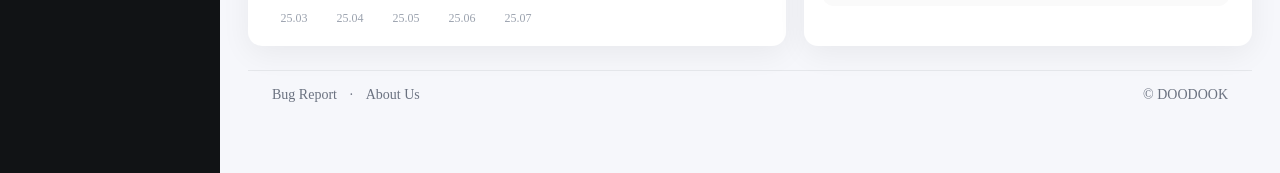
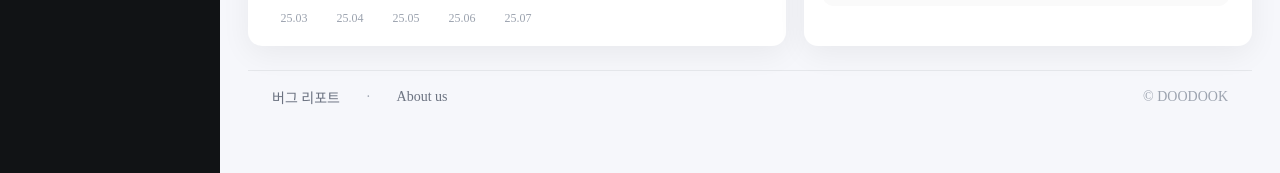
Before and after one commit to SWCMAP-C-DOODOOK/DOODOOK_FE, a React (Vite) app in the folder swcamp/: page /dashboard in a window 1280 px wide. Shown: the part 601-774 px from the top of the page. Built offline with nearby package versions, Linux system fonts and the light colour scheme; sample sign-in values are in the browser's storage.

Commit message:
feat: update footer

```diff
--- a/swcamp/src/screens/Dashboard.tsx
+++ b/swcamp/src/screens/Dashboard.tsx
@@ -1,5 +1,6 @@
 import "./Main.css";
 import Sidebar from "../screens/Sidebar";
+import Footer from "../screens/Footer";
 
 function VBar({ label, value, color }: { label: string; value: number; color: string }) {
   return (
@@ -9,45 +10,6 @@ function VBar({ label, value, color }: { label: string; value: number; color: st
       </div>
       <div className="vbar-label">{label}</div>
     </div>
-  );
-}
-
-function Footer() {
-  return (
-    <footer
-      className="footer"
-      style={{
-        marginTop: "24px",
-        padding: "16px 24px",
-        display: "flex",
-        justifyContent: "space-between",
-        alignItems: "center",
-        color: "#6b7280",
-        fontSize: "14px",
-        borderTop: "1px solid #e5e7eb",
-      }}
-    >
-      <div>
-        <a
-          href="https://github.com/SWCMAP-C-DOODOOK/DOODOOK_FE/issues"
-          target="_blank"
-          rel="noopener noreferrer"
-          style={{ color: "inherit", textDecoration: "none" }}
-        >
-          Bug Report
-        </a>
-        <span style={{ margin: "0 12px" }}>·</span>
-        <a
-            href="https://www.notion.so/SW-C-26b02d9f7737812aae4fdc97056fef78"
-            target="_blank"
-            rel="noopener noreferrer"
-            style={{ color: "inherit", textDecoration: "none" }}
-        >
-          About Us
-        </a>
-      </div>
-      <div>© DOODOOK</div>
-    </footer>
   );
 }
 
--- /dev/null
+++ b/swcamp/src/screens/Footer.tsx
@@ -0,0 +1,69 @@
+import React, { type CSSProperties } from "react";
+
+export interface FooterProps {
+  bugUrl?: string;
+  aboutHref?: string;
+  rightText?: string;
+  className?: string;
+  style?: CSSProperties;
+}
+
+const footerStyle: CSSProperties = {
+  marginTop: "24px",
+  padding: "16px 24px",
+  display: "flex",
+  justifyContent: "space-between",
+  alignItems: "center",
+  color: "#6b7280",
+  fontSize: "14px",
+  borderTop: "1px solid #e5e7eb",
+  gap: "12px",
+  flexWrap: "wrap",
+  background: "transparent",
+};
+
+const linksStyle: CSSProperties = {
+  display: "inline-flex",
+  gap: "14px",
+  alignItems: "center",
+  flexWrap: "wrap",
+};
+
+const linkStyle: CSSProperties = {
+  color: "inherit",
+  textDecoration: "none",
+};
+
+function Footer({
+  bugUrl = "https://github.com/SWCMAP-C-DOODOOK/DOODOOK_FE/issues",
+  aboutHref = "https://www.notion.so/SW-C-26b02d9f7737812aae4fdc97056fef78",
+  rightText = "© DOODOOK",
+  className,
+  style,
+}: FooterProps) {
+  return (
+    <footer
+      role="contentinfo"
+      aria-label="사이트 푸터"
+      className={["footer", "site-footer", className].filter(Boolean).join(" ")}
+      style={{ ...footerStyle, ...style }}
+    >
+      <nav className="footer-links" aria-label="푸터 링크" style={linksStyle}>
+        <a href={bugUrl} target="_blank" rel="noreferrer" style={linkStyle}>
+          버그 리포트
+        </a>
+        <span aria-hidden="true" style={{ margin: "0 12px", color: "#9ca3af" }}>
+          ·
+        </span>
+        <a href={aboutHref} target="_blank" rel="noreferrer" style={linkStyle}>
+          About us
+        </a>
+      </nav>
+      <div className="copyright" style={{ color: "#9ca3af", fontWeight: 500 }}>
+        {rightText}
+      </div>
+    </footer>
+  );
+}
+
+export default React.memo(Footer);
--- a/swcamp/src/screens/Register.tsx
+++ b/swcamp/src/screens/Register.tsx
@@ -1,5 +1,6 @@
 import "./Main.css";
 import Sidebar from "../screens/Sidebar";
+import Footer from "../screens/Footer";
 import { useEffect, useMemo, useRef, useState } from "react";
 
 type ReceiptUploadResponse = { url: string };
@@ -284,6 +285,7 @@ export default function Register() {
             </button>
           </div>
         </div>
+        <Footer />
       </section>
     </div>
   );
--- a/swcamp/src/screens/Settings.tsx
+++ b/swcamp/src/screens/Settings.tsx
@@ -1,5 +1,6 @@
 import "./Main.css";
 import Sidebar from "../screens/Sidebar";
+import Footer from "../screens/Footer";
 import { useState, type ReactNode } from "react";
 
 type View = "home" | "members" | "dues" | "groups";
@@ -146,6 +147,7 @@ export default function Settings() {
             </table>
           </DetailShell>
         )}
+        <Footer />
       </section>
     </div>
   );
--- a/swcamp/src/screens/Transaction.tsx
+++ b/swcamp/src/screens/Transaction.tsx
@@ -1,5 +1,6 @@
 import "./Main.css";
 import Sidebar from "../screens/Sidebar";
+import Footer from "../screens/Footer";
 import { useEffect, useMemo, useState } from "react";
 
 /** 단일 거래 레코드 타입 */
@@ -145,6 +146,7 @@ export default function Transaction() {
           )}
           {err && <div style={{ color: "crimson", padding: 12 }}>불러오기 오류: {err}</div>}
         </div>
+        <Footer />
       </section>
     </div>
   );
```
